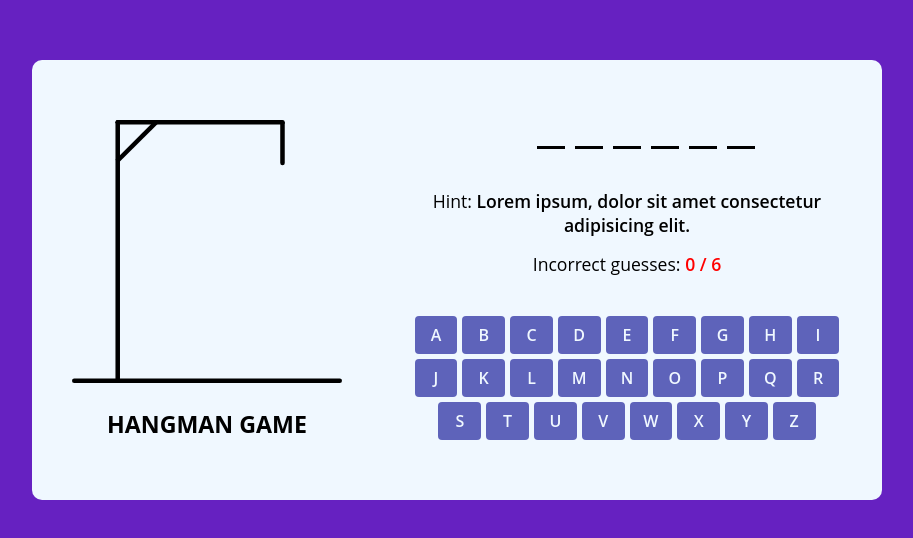
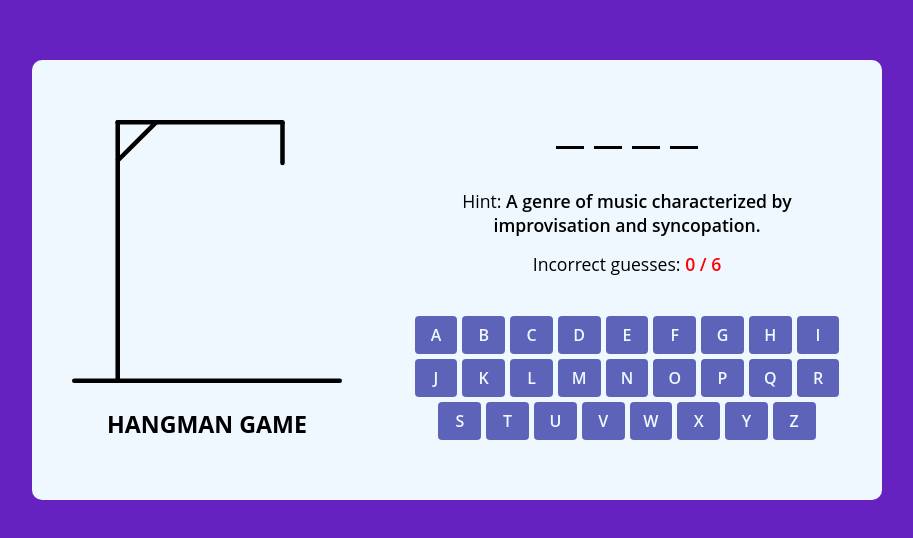
Before and after one commit to martasusenkova/Hangman-Game-in-HTML-CSS-and-JavaScript, a plain HTML site: page index.html in a window 1280 px wide. Shown: the part 120-658 px from the top of the page, without its empty margins (183-1096 px from the left). Drawn offline with Linux system fonts and the light colour scheme.

Commit message:
feat: implement hangman game logic and letter buttons
Added dynamic generation of A–Z letter buttons.

Implemented logic for checking guessed letters.

Updated hangman image and guess counter on wrong guesses.

Displayed random word and hint.

```diff
--- a/index.html
+++ b/index.html
@@ -21,15 +21,7 @@
         <h1>Hangman Game</h1>
       </div>
       <div class="game-box">
-        <ul class="word-display">
-          <li class="letter guessed"></li>
-          <li class="letter"></li>
-          <li class="letter"></li>
-          <li class="letter"></li>
-          <li class="letter"></li>
-          <li class="letter"></li>
-          <li class="letter"></li>
-        </ul>
+        <ul class="word-display"></ul>
         <h4 class="hint-text">
           Hint:
           <b> Lorem ipsum, dolor sit amet consectetur adipisicing elit. </b>
@@ -38,35 +30,10 @@
           Incorrect guesses:
           <b> 0 / 6 </b>
         </h4>
-        <div class="keyboard">
-          <button>a</button>
-          <button>b</button>
-          <button>c</button>
-          <button>d</button>
-          <button>e</button>
-          <button>f</button>
-          <button>g</button>
-          <button>h</button>
-          <button>i</button>
-          <button>j</button>
-          <button>k</button>
-          <button>l</button>
-          <button>m</button>
-          <button>n</button>
-          <button>o</button>
-          <button>p</button>
-          <button>q</button>
-          <button>r</button>
-          <button>s</button>
-          <button>t</button>
-          <button>u</button>
-          <button>v</button>
-          <button>w</button>
-          <button>x</button>
-          <button>y</button>
-          <button>z</button>
-        </div>
+        <div class="keyboard"></div>
       </div>
     </div>
+    <script src="script/wordlist.js"></script>
+    <script src="script/script.js"></script>
   </body>
 </html>
--- /dev/null
+++ b/script/script.js
@@ -0,0 +1,47 @@
+const hangmanImage = document.querySelector(".hangman-box img");
+const wordDisplay = document.querySelector(".word-display");
+const guessesText = document.querySelector(".guesses-text b");
+const keyboardDiv = document.querySelector(".keyboard");
+let currentWord,
+  wrongGuessCount = 0;
+const maxGuesses = 6;
+
+const getRandomWord = () => {
+  const { word, hint } = wordList[Math.floor(Math.random() * wordList.length)];
+  currentWord = word;
+  console.log(word, hint);
+  document.querySelector(".hint-text b").innerHTML = hint;
+  wordDisplay.innerHTML = word
+    .split("")
+    .map(() => `<li class="letter"></li>`)
+    .join("");
+};
+
+const initGame = (button, clickedLetter) => {
+  if (currentWord.includes(clickedLetter)) {
+    [...currentWord].forEach((letter, index) => {
+      if (letter === clickedLetter) {
+        const liElements = wordDisplay.querySelectorAll("li");
+        liElements[index].innerHTML = letter;
+        liElements[index].classList.add("guessed");
+      }
+    });
+  } else {
+    // if clicked letter is wrog, update the image
+    wrongGuessCount++;
+    hangmanImage.src = `images/hangman-${wrongGuessCount}.svg`;
+  }
+
+  guessesText.innerText = `${wrongGuessCount} / ${maxGuesses}`;
+};
+
+// Создаём кнопки A-Z
+for (let i = 97; i <= 122; i++) {
+  const letter = String.fromCharCode(i);
+  const button = document.createElement("button");
+  button.innerText = letter;
+  keyboardDiv.appendChild(button);
+  button.addEventListener("click", (e) => initGame(e.target, letter));
+}
+
+getRandomWord();
--- /dev/null
+++ b/script/wordlist.js
@@ -0,0 +1,262 @@
+const wordList = [
+  {
+    word: "guitar",
+    hint: "A musical instrument with strings.",
+  },
+  {
+    word: "oxygen",
+    hint: "A colorless, odorless gas essential for life.",
+  },
+  {
+    word: "mountain",
+    hint: "A large natural elevation of the Earth's surface.",
+  },
+  {
+    word: "painting",
+    hint: "An art form using colors on a surface to create images or expression.",
+  },
+  {
+    word: "astronomy",
+    hint: "The scientific study of celestial objects and phenomena.",
+  },
+  {
+    word: "football",
+    hint: "A popular sport played with a spherical ball.",
+  },
+  {
+    word: "chocolate",
+    hint: "A sweet treat made from cocoa beans.",
+  },
+  {
+    word: "butterfly",
+    hint: "An insect with colorful wings and a slender body.",
+  },
+  {
+    word: "history",
+    hint: "The study of past events and human civilization.",
+  },
+  {
+    word: "pizza",
+    hint: "A savory dish consisting of a round, flattened base with toppings.",
+  },
+  {
+    word: "jazz",
+    hint: "A genre of music characterized by improvisation and syncopation.",
+  },
+  {
+    word: "camera",
+    hint: "A device used to capture and record images or videos.",
+  },
+  {
+    word: "diamond",
+    hint: "A precious gemstone known for its brilliance and hardness.",
+  },
+  {
+    word: "adventure",
+    hint: "An exciting or daring experience.",
+  },
+  {
+    word: "science",
+    hint: "The systematic study of the structure and behavior of the physical and natural world.",
+  },
+  {
+    word: "bicycle",
+    hint: "A human-powered vehicle with two wheels.",
+  },
+  {
+    word: "sunset",
+    hint: "The daily disappearance of the sun below the horizon.",
+  },
+  {
+    word: "coffee",
+    hint: "A popular caffeinated beverage made from roasted coffee beans.",
+  },
+  {
+    word: "dance",
+    hint: "A rhythmic movement of the body often performed to music.",
+  },
+  {
+    word: "galaxy",
+    hint: "A vast system of stars, gas, and dust held together by gravity.",
+  },
+  {
+    word: "orchestra",
+    hint: "A large ensemble of musicians playing various instruments.",
+  },
+  {
+    word: "volcano",
+    hint: "A mountain or hill with a vent through which lava, rock fragments, hot vapor, and gas are ejected.",
+  },
+  {
+    word: "novel",
+    hint: "A long work of fiction, typically with a complex plot and characters.",
+  },
+  {
+    word: "sculpture",
+    hint: "A three-dimensional art form created by shaping or combining materials.",
+  },
+  {
+    word: "symphony",
+    hint: "A long musical composition for a full orchestra, typically in multiple movements.",
+  },
+  {
+    word: "architecture",
+    hint: "The art and science of designing and constructing buildings.",
+  },
+  {
+    word: "ballet",
+    hint: "A classical dance form characterized by precise and graceful movements.",
+  },
+  {
+    word: "astronaut",
+    hint: "A person trained to travel and work in space.",
+  },
+  {
+    word: "waterfall",
+    hint: "A cascade of water falling from a height.",
+  },
+  {
+    word: "technology",
+    hint: "The application of scientific knowledge for practical purposes.",
+  },
+  {
+    word: "rainbow",
+    hint: "A meteorological phenomenon that is caused by reflection, refraction, and dispersion of light.",
+  },
+  {
+    word: "universe",
+    hint: "All existing matter, space, and time as a whole.",
+  },
+  {
+    word: "piano",
+    hint: "A musical instrument played by pressing keys that cause hammers to strike strings.",
+  },
+  {
+    word: "vacation",
+    hint: "A period of time devoted to pleasure, rest, or relaxation.",
+  },
+  {
+    word: "rainforest",
+    hint: "A dense forest characterized by high rainfall and biodiversity.",
+  },
+  {
+    word: "theater",
+    hint: "A building or outdoor area in which plays, movies, or other performances are staged.",
+  },
+  {
+    word: "telephone",
+    hint: "A device used to transmit sound over long distances.",
+  },
+  {
+    word: "language",
+    hint: "A system of communication consisting of words, gestures, and syntax.",
+  },
+  {
+    word: "desert",
+    hint: "A barren or arid land with little or no precipitation.",
+  },
+  {
+    word: "sunflower",
+    hint: "A tall plant with a large yellow flower head.",
+  },
+  {
+    word: "fantasy",
+    hint: "A genre of imaginative fiction involving magic and supernatural elements.",
+  },
+  {
+    word: "telescope",
+    hint: "An optical instrument used to view distant objects in space.",
+  },
+  {
+    word: "breeze",
+    hint: "A gentle wind.",
+  },
+  {
+    word: "oasis",
+    hint: "A fertile spot in a desert where water is found.",
+  },
+  {
+    word: "photography",
+    hint: "The art, process, or practice of creating images by recording light or other electromagnetic radiation.",
+  },
+  {
+    word: "safari",
+    hint: "An expedition or journey, typically to observe wildlife in their natural habitat.",
+  },
+  {
+    word: "planet",
+    hint: "A celestial body that orbits a star and does not produce light of its own.",
+  },
+  {
+    word: "river",
+    hint: "A large natural stream of water flowing in a channel to the sea, a lake, or another such stream.",
+  },
+  {
+    word: "tropical",
+    hint: "Relating to or situated in the region between the Tropic of Cancer and the Tropic of Capricorn.",
+  },
+  {
+    word: "mysterious",
+    hint: "Difficult or impossible to understand, explain, or identify.",
+  },
+  {
+    word: "enigma",
+    hint: "Something that is mysterious, puzzling, or difficult to understand.",
+  },
+  {
+    word: "paradox",
+    hint: "A statement or situation that contradicts itself or defies intuition.",
+  },
+  {
+    word: "puzzle",
+    hint: "A game, toy, or problem designed to test ingenuity or knowledge.",
+  },
+  {
+    word: "whisper",
+    hint: "To speak very softly or quietly, often in a secretive manner.",
+  },
+  {
+    word: "shadow",
+    hint: "A dark area or shape produced by an object blocking the light.",
+  },
+  {
+    word: "secret",
+    hint: "Something kept hidden or unknown to others.",
+  },
+  {
+    word: "curiosity",
+    hint: "A strong desire to know or learn something.",
+  },
+  {
+    word: "unpredictable",
+    hint: "Not able to be foreseen or known beforehand; uncertain.",
+  },
+  {
+    word: "obfuscate",
+    hint: "To confuse or bewilder someone; to make something unclear or difficult to understand.",
+  },
+  {
+    word: "unveil",
+    hint: "To make known or reveal something previously secret or unknown.",
+  },
+  {
+    word: "illusion",
+    hint: "A false perception or belief; a deceptive appearance or impression.",
+  },
+  {
+    word: "moonlight",
+    hint: "The light from the moon.",
+  },
+  {
+    word: "vibrant",
+    hint: "Full of energy, brightness, and life.",
+  },
+  {
+    word: "nostalgia",
+    hint: "A sentimental longing or wistful affection for the past.",
+  },
+  {
+    word: "brilliant",
+    hint: "Exceptionally clever, talented, or impressive.",
+  },
+];
--- a/style.css
+++ b/style.css
@@ -96,6 +96,8 @@ body {
 .keyboard button {
   padding: 7px;
   width: calc(100% / 9 - 5px);
+  pointer-events: auto;
+  z-index: 20;
 }
 :where(.game-modal, .keyboard) button:hover {
   background-color: #989bdf;
@@ -106,8 +108,6 @@ body {
 
 .game-modal {
   opacity: 0;
-  pointer-events: none;
-
   position: fixed;
   left: 0;
   top: 0;
```
